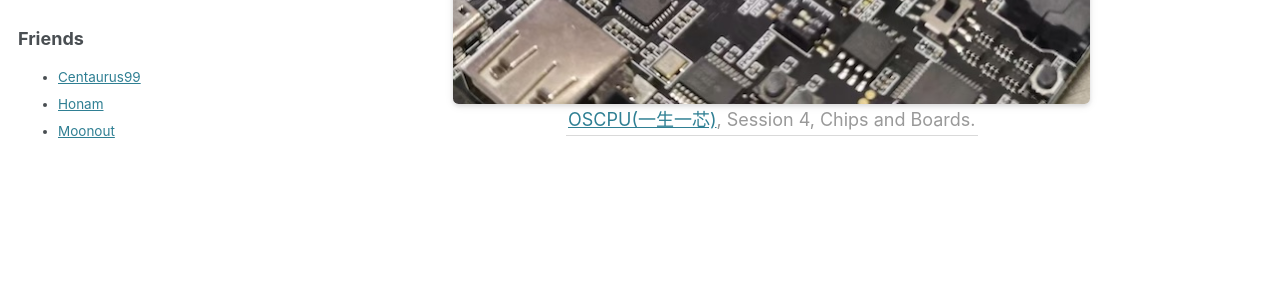
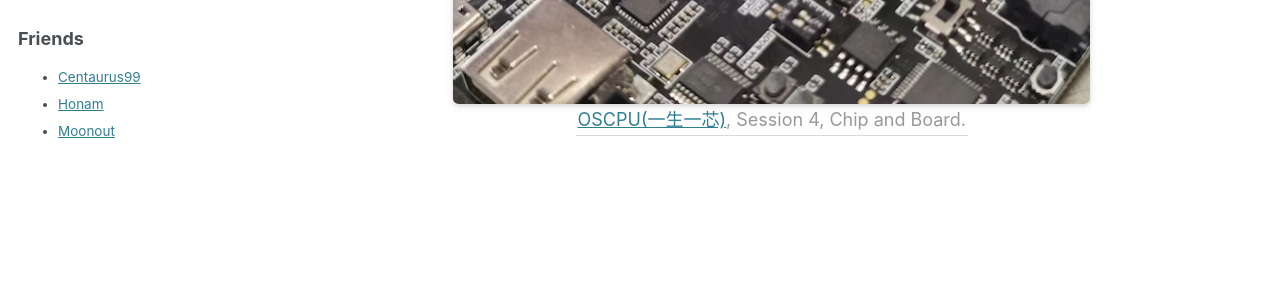
Before and after one commit to Misakau/Misakau.github.io, a Jekyll site: the page built from _pages/misc.md, in a window 1280 px wide and 1048 px high. Shown: the part 522-822 px from the top of the window. Built offline with Jekyll 4.4.1, drawn with Linux system fonts in a browser that asks for light colours; some web fonts are replaced; comment, search, counter and statistics services are not loaded.

Commit message:
fix typo

```diff
--- a/_pages/misc.md
+++ b/_pages/misc.md
@@ -14,6 +14,6 @@ redirect_from:
 src="/images/ysyx.jpg" width="65%" alt=""/>
 <br>
 <div style="color:orange; border-bottom: 1px solid #d9d9d9; display: inline-block; color: #999; padding: 2px;">
-<a href="https://ysyx.oscc.cc/">OSCPU(一生一芯)</a>, Session 4, Chips and Boards.
+<a href="https://ysyx.oscc.cc/">OSCPU(一生一芯)</a>, Session 4, Chip and Board.
 </div>
 </center>
```
